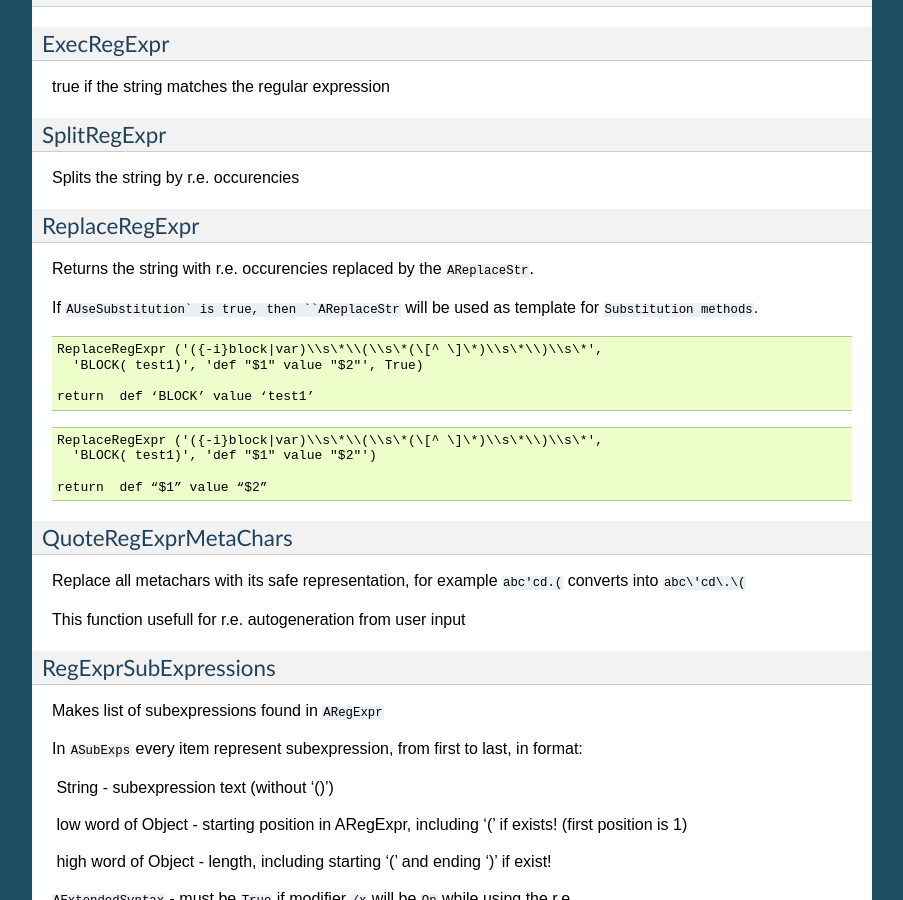
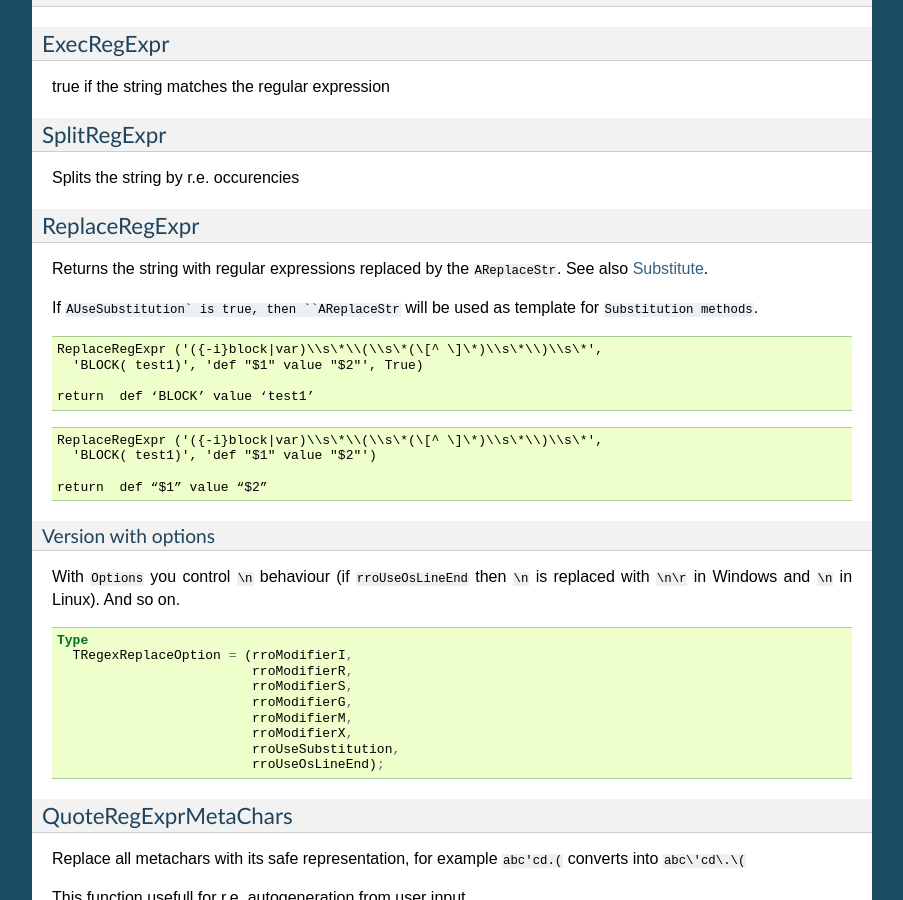
Before and after one commit to andgineer/TRegExpr, a Sphinx documentation site: the page built from docs/tregexpr_interface.rst, in a window 1280 px wide and 900 px high, scrolled down 6418 px. Shown: the whole window, without its empty margins (198-1101 px from the left). Built offline with Sphinx 7.4.7, drawn with Linux system fonts in a browser that asks for light colours.

Commit message:
https://github.com/masterandrey/TRegExpr/issues/9 Change doc in accordance with new ReplaceRegExpr design

```diff
--- a/docs/tregexpr_interface.rst
+++ b/docs/tregexpr_interface.rst
@@ -417,7 +417,8 @@ Splits the string by r.e. occurencies
 ReplaceRegExpr
 ~~~~~~~~~~~~~~
 
-Returns the string with r.e. occurencies replaced by the ``AReplaceStr``.
+Returns the string with regular expressions replaced by the ``AReplaceStr``.
+See also Substitute_.
 
 If ``AUseSubstitution` is true, then ``AReplaceStr`` will be used as template
 for ``Substitution methods``.
@@ -435,6 +436,24 @@ for ``Substitution methods``.
       'BLOCK( test1)', 'def "$1" value "$2"')
 
     return  def “$1” value “$2”
+
+Version with options
+^^^^^^^^^^^^^^^^^^^^
+
+With ``Options`` you control ``\n`` behaviour (if ``rroUseOsLineEnd`` then ``\n`` is
+replaced with ``\n\r`` in Windows and ``\n`` in Linux). And so on.
+
+.. code-block:: pascal
+
+    Type
+      TRegexReplaceOption = (rroModifierI,
+                             rroModifierR,
+                             rroModifierS,
+                             rroModifierG,
+                             rroModifierM,
+                             rroModifierX,
+                             rroUseSubstitution,
+                             rroUseOsLineEnd);
 
 QuoteRegExprMetaChars
 ~~~~~~~~~~~~~~~~~~~~~
```
